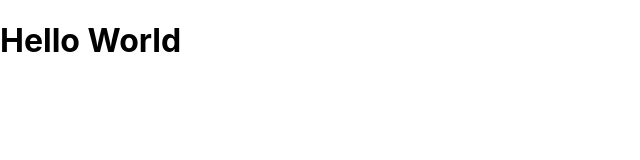
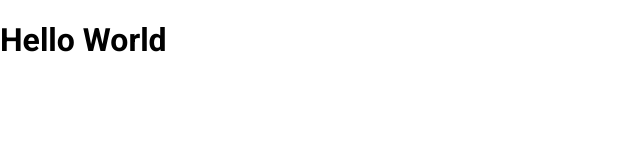
Before and after one commit to Lukazovic/learning-context-react-app, a React (Create React App) app in the folder login-class-based-react-app/: page / in a window 1280 px wide. Shown: the top 160 px of the page, without its empty margins (0-640 px from the left). Built offline with nearby package versions, Linux system fonts and the light colour scheme.

Commit message:
Add Material UI Core and Icons + Roboto font + Font Icons

```diff
--- a/login-class-based-react-app/package.json
+++ b/login-class-based-react-app/package.json
@@ -3,6 +3,8 @@
   "version": "0.1.0",
   "private": true,
   "dependencies": {
+    "@material-ui/core": "^4.9.12",
+    "@material-ui/icons": "^4.9.1",
     "@testing-library/jest-dom": "^4.2.4",
     "@testing-library/react": "^9.3.2",
     "@testing-library/user-event": "^7.1.2",
--- a/login-class-based-react-app/public/index.html
+++ b/login-class-based-react-app/public/index.html
@@ -5,6 +5,14 @@
     <meta name="viewport" content="width=device-width, initial-scale=1" />
     <meta name="theme-color" content="#000000" />
     <meta name="description" content="Web site created to learn Context API" />
+    <link
+      rel="stylesheet"
+      href="https://fonts.googleapis.com/css?family=Roboto:300,400,500,700&display=swap"
+    />
+    <link
+      rel="stylesheet"
+      href="https://fonts.googleapis.com/icon?family=Material+Icons"
+    />
     <title>React App</title>
   </head>
   <body>
--- a/login-class-based-react-app/src/index.css
+++ b/login-class-based-react-app/src/index.css
@@ -1,13 +1,14 @@
 body {
   margin: 0;
-  font-family: -apple-system, BlinkMacSystemFont, 'Segoe UI', 'Roboto', 'Oxygen',
+  font-family: "Roboto", sans-serif;
+  /* font-family: -apple-system, BlinkMacSystemFont, 'Segoe UI', 'Roboto', 'Oxygen',
     'Ubuntu', 'Cantarell', 'Fira Sans', 'Droid Sans', 'Helvetica Neue',
-    sans-serif;
+    sans-serif; */
   -webkit-font-smoothing: antialiased;
   -moz-osx-font-smoothing: grayscale;
 }
 
 code {
-  font-family: source-code-pro, Menlo, Monaco, Consolas, 'Courier New',
+  font-family: source-code-pro, Menlo, Monaco, Consolas, "Courier New",
     monospace;
 }
```
Also changed, not shown: 1 other file (tests, documents, lock files or other folders).
